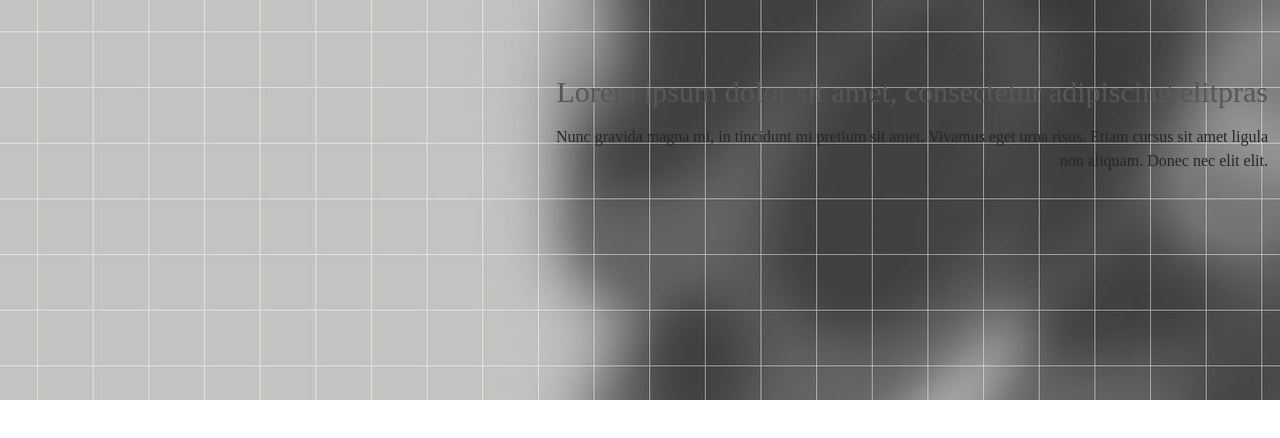
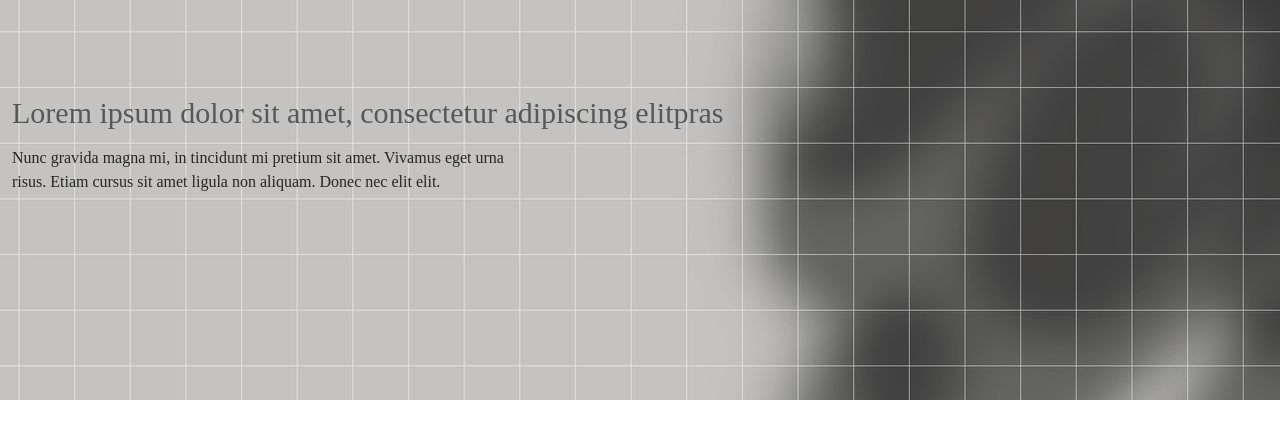
Before and after one commit to mahsen099/heroleft, a plain HTML site: page index.html in a window 1280 px wide. Drawn offline with nearby package versions, Linux system fonts and the light colour scheme.

Commit message:
new update

```diff
--- a/index.html
+++ b/index.html
@@ -17,10 +17,10 @@
   <body>
     <div class="full-content">
       <div class="image left-crop">
-        <div class="lg text-left float-end">
-          <div class="col-12 col-md-10 col-lg-12 full-text">
+        <div class="lg text-left float-start">
+          <div class="col-12 col-md-10 full-text">
             <h2>Lorem ipsum dolor sit amet, consectetur adipiscing elitpras</h2>
-            <p class="content-center">
+            <p class="content-center col-lg-8">
                Nunc gravida magna mi, in tincidunt mi pretium sit amet. Vivamus eget urna risus. Etiam cursus sit amet ligula non aliquam. Donec nec elit elit.
             </p>
           </div>
--- a/style.css
+++ b/style.css
@@ -17,12 +17,10 @@
 .text-left {
   padding-right: 12px;
   padding-left: 12px;
-    text-align: right;
 }
 .full-text {
   padding-top:10%;
   padding-bottom:10%;
-    margin-right: -212px;
 }
 h2 {
   font-weight: 500;
@@ -42,7 +40,7 @@
 }
 .left-crop{
     background-size: auto;
-      background-position-x: right;
+    background-position-x: left;
 }
 /* media*/
 @media(max-width: 769px){
```
Lines whose indentation alone changed are shown as unchanged.
